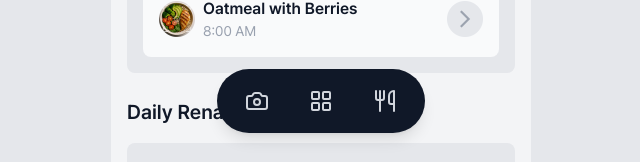
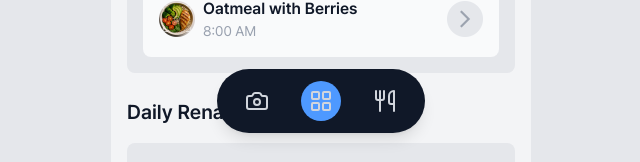
Before and after one commit to metamatong/renal-guard-client, a React (Vite) app: page / in a window 1280 px wide. Both pictures are taken after a click on the button "Go to My Dashboard". Shown: the part 547-709 px from the top of the page, without its empty margins (319-959 px from the left). Built offline with nearby package versions, Linux system fonts and the light colour scheme.

Commit message:
fix: change the color for bottom nav bar

```diff
--- a/src/components/layouts/BottomNavigationBar/index.tsx
+++ b/src/components/layouts/BottomNavigationBar/index.tsx
@@ -3,19 +3,13 @@ import { NavLink } from 'react-router-dom';
 import { Camera, LayoutGrid, Utensils } from 'lucide-react';
 import clsx from 'clsx';
 
-/**
- * Floating bottom navigation bar with three actions:
- *  - Scan  (Camera)   → /scan
- *  - Home  (Grid)     → /
- *  - Meals (Utensils) → /meals
- */
 const BottomNavigationBar: React.FC = () => {
   const baseItem =
     'relative flex h-10 w-10 items-center justify-center rounded-full transition-colors';
 
   const activePill =
     'before:absolute before:inset-0 before:-z-10 before:rounded-full ' +
-    'before:bg-blue-600 before:animate-fade-in';
+    'before:bg-blue-300 before:animate-fade-in';
 
   return (
     <nav
@@ -31,11 +25,7 @@ const BottomNavigationBar: React.FC = () => {
           <NavLink
             to="/scan"
             className={({ isActive }) =>
-              clsx(
-                baseItem,
-                isActive && activePill,
-                'text-gray-300 hover:text-white'
-              )
+              clsx(baseItem, isActive && activePill, 'text-gray-300 hover:text-white')
             }
             aria-label="Scan meal"
           >
@@ -43,16 +33,13 @@ const BottomNavigationBar: React.FC = () => {
           </NavLink>
         </li>
 
-        {/* Home / Dashboard */}
+        {/* Home / Dashboard — highlight only on EXACT "/" */}
         <li>
           <NavLink
-            to="/"
+            to="/dashboard"
+            end                    /* ← key change */
             className={({ isActive }) =>
-              clsx(
-                baseItem,
-                isActive && activePill,
-                'text-gray-300 hover:text-white'
-              )
+              clsx(baseItem, isActive && activePill, 'text-gray-300 hover:text-white')
             }
             aria-label="Dashboard"
           >
@@ -63,13 +50,9 @@ const BottomNavigationBar: React.FC = () => {
         {/* Meals */}
         <li>
           <NavLink
-            to="/meals"
+            to="/meal"
             className={({ isActive }) =>
-              clsx(
-                baseItem,
-                isActive && activePill,
-                'text-gray-300 hover:text-white'
-              )
+              clsx(baseItem, isActive && activePill, 'text-gray-300 hover:text-white')
             }
             aria-label="Meals list"
           >
```
